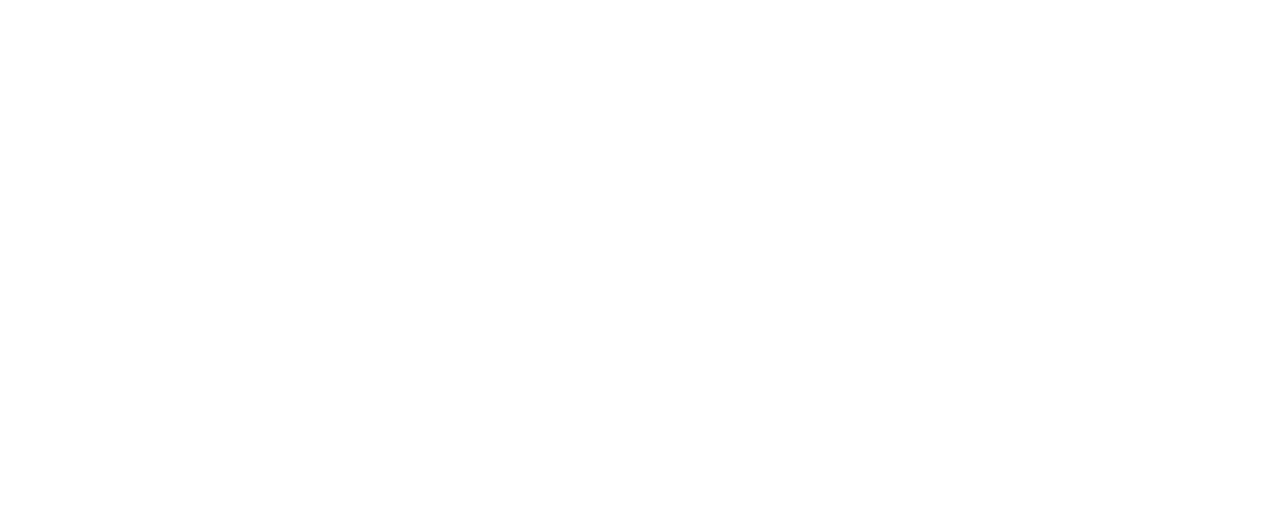
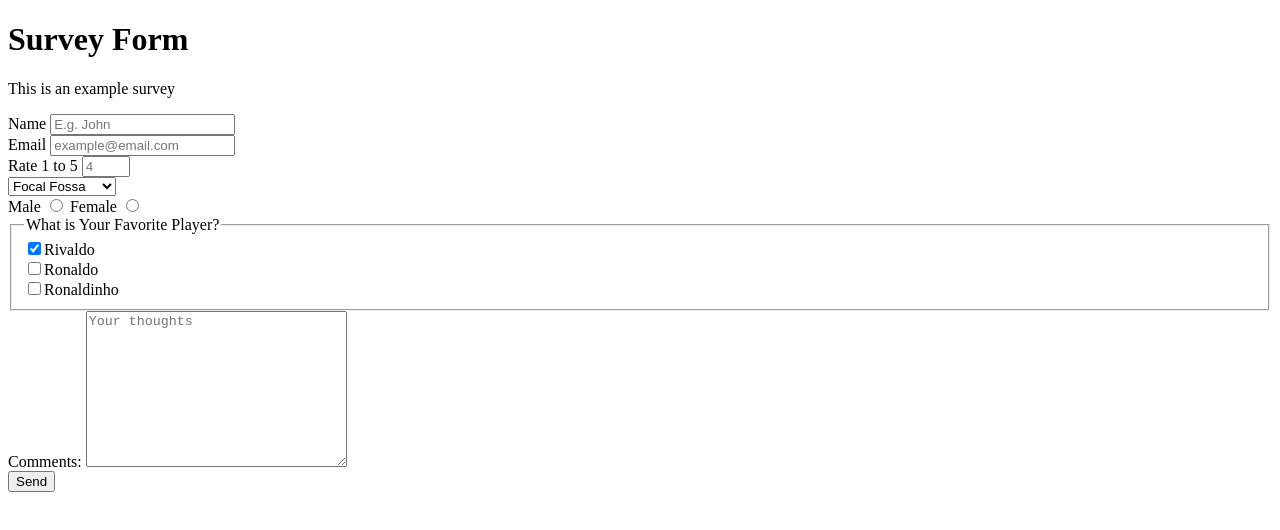
Before and after one commit to vinicius77/survey-form, a plain HTML site: page index.html in a window 1280 px wide. Drawn offline with Linux system fonts and the light colour scheme.

Commit message:
All specs from the README.md file

```diff
--- a/index.html
+++ b/index.html
@@ -5,7 +5,84 @@
     <meta name="viewport" content="width=device-width, initial-scale=1.0" />
     <meta http-equiv="X-UA-Compatible" content="ie=edge" />
     <link rel="stylesheet" href="./style.css" />
-    <title>Document</title>
+    <title>Survey Form</title>
   </head>
-  <body></body>
+  <body>
+    <div id="root">
+      <header id="header">
+        <h1 id="title">Survey Form</h1>
+        <p id="description">This is an example survey</p>
+      </header>
+      <form action="" id="survey-form">
+        <div id="form-control">
+          <label for="name" id="name-label">Name</label>
+          <input type="text" name="name" id="name" placeholder="E.g. John" />
+        </div>
+        <div id="form-control">
+          <label for="email" id="email-label">Email</label>
+          <input
+            type="email"
+            name="email"
+            id="email"
+            placeholder="example@email.com"
+          />
+        </div>
+        <div id="form-control">
+          <label for="number" id="number-label">Rate 1 to 5</label>
+          <input
+            type="number"
+            name="number"
+            id="number"
+            min="1"
+            max="5"
+            placeholder="4"
+          />
+        </div>
+
+        <select name="Ubuntu Versions" id="dropdown">
+          <option value="focal fossa">Focal Fossa</option>
+          <option value="groovy gorilla">Groovy Gorilla</option>
+          <option value="hirsute hippo">Hirsute Hippo</option>
+          <option value="impish indri">Impish Indri</option>
+        </select>
+        <div id="form-control">
+          <label for="male">Male</label>
+          <input type="radio" name="gender" value="male" />
+          <label for="female">Female</label>
+          <input type="radio" name="gender" value="female" />
+        </div>
+
+        <fieldset>
+          <legend>What is Your Favorite Player?</legend>
+          <input
+            type="checkbox"
+            name="favorite_player"
+            value="Rivaldo"
+            checked
+          />Rivaldo<br />
+          <input
+            type="checkbox"
+            name="favorite_player"
+            value="Ronaldo"
+          />Ronaldo<br />
+          <input
+            type="checkbox"
+            name="favorite_player"
+            value="Ronaldinho"
+          />Ronaldinho<br />
+        </fieldset>
+        <div id="form-control">
+          <label for="comments">Comments:</label>
+          <textarea
+            name="comments"
+            id="comments"
+            cols="30"
+            rows="10"
+            placeholder="Your thoughts"
+          ></textarea>
+        </div>
+        <button type="submit">Send</button>
+      </form>
+    </div>
+  </body>
 </html>
```
